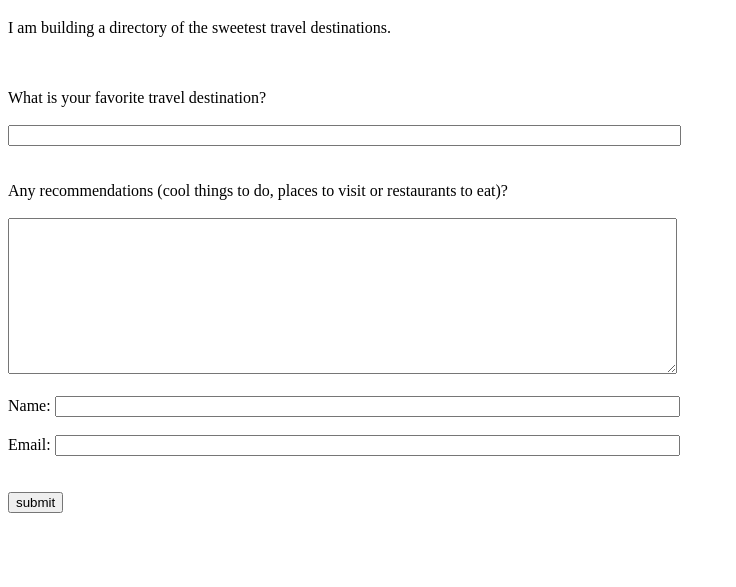
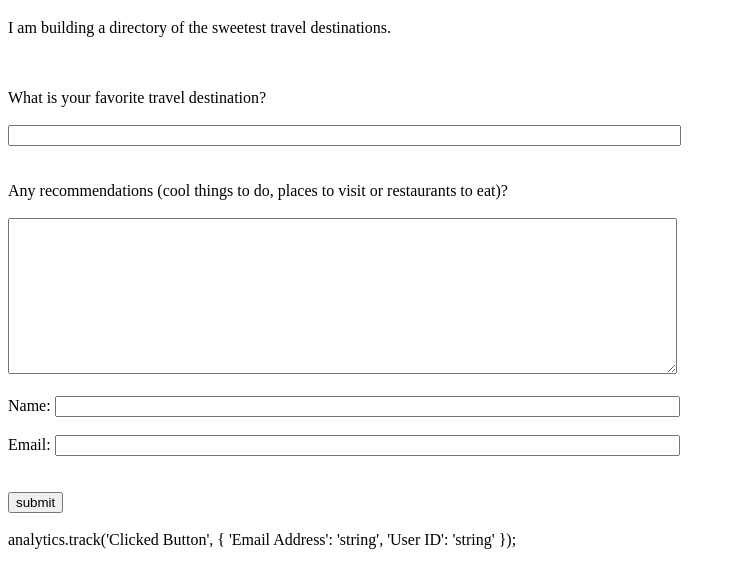
Before and after one commit to paimansegment/paimansegment.github.io, a plain HTML site: page index.html in a window 1280 px wide. Shown: the part 87-674 px from the top of the page, without its empty margins (0-736 px from the left). Drawn offline with Linux system fonts and the light colour scheme.

Commit message:
Update index.html

```diff
--- a/index.html
+++ b/index.html
@@ -36,6 +36,12 @@ analytics.page()
       <input name="submit" type="submit" value="submit"/>
       <br><br>
       </form>
+
+      analytics.track('Clicked Button', {
+  'Email Address': 'string',
+  'User ID': 'string'
+});
+
         <script type="text/javascript">
                 function identify(e){
                 e.preventDefault();
```
